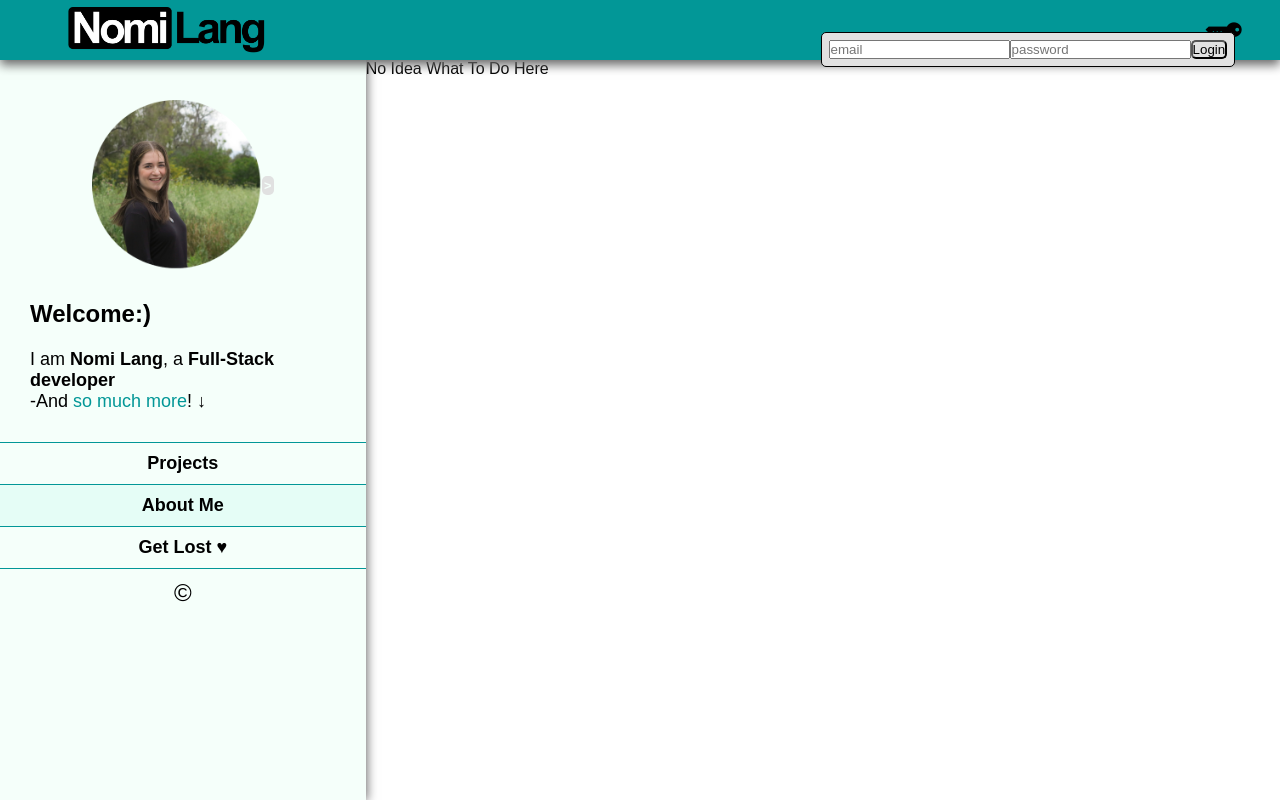
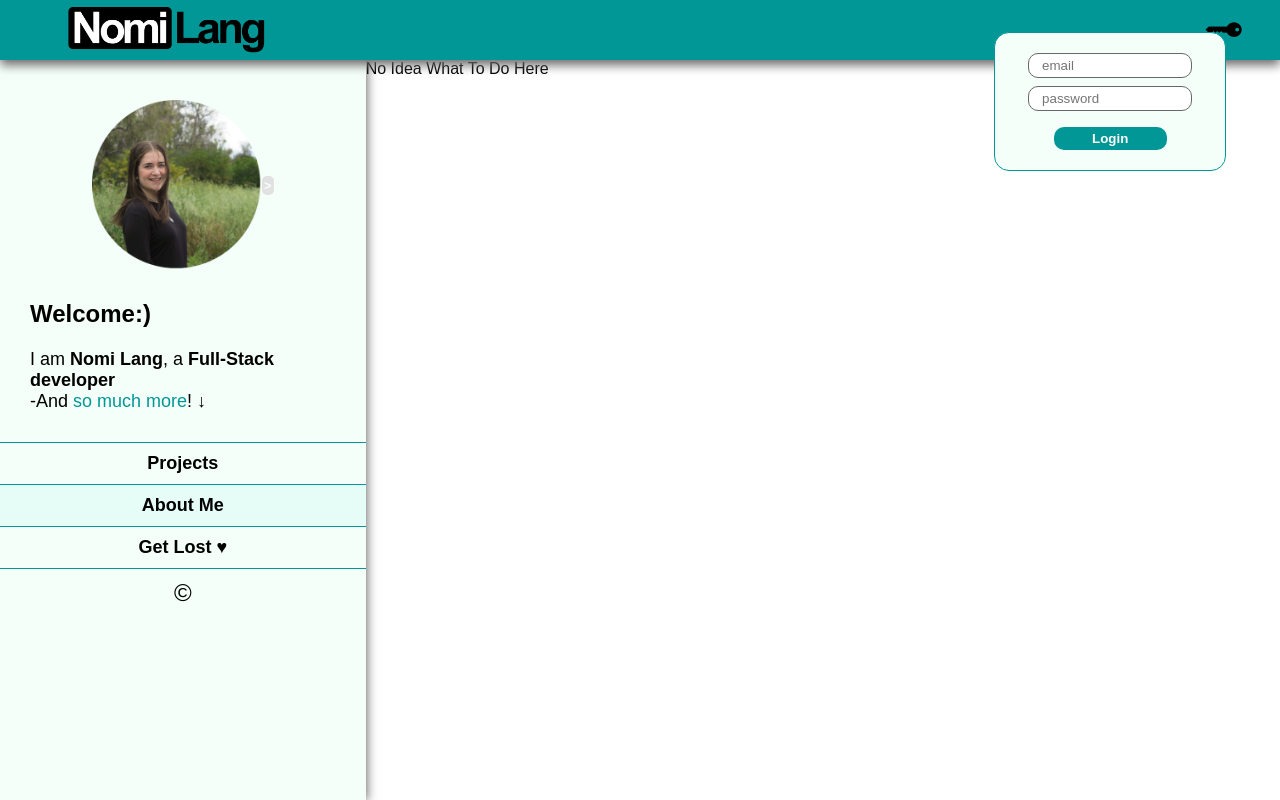
Before and after one commit to Nomi-La/Nomis_Website, a React (Vite) app in the folder frontend/: page / in a window 1280 px wide. Both pictures are taken after a click on the picture 1223 px from the left and 30 px from the top of the page. Built offline with nearby package versions, Linux system fonts and the light colour scheme.

Commit message:
login added and configured in the header -cool!

```diff
--- a/frontend/src/components/Auth/Login.jsx
+++ b/frontend/src/components/Auth/Login.jsx
@@ -1,6 +1,6 @@
 import './login.scss'
 import {useState} from "react";
-import {useDispatch} from "react-redux";
+import {useDispatch, useSelector} from "react-redux";
 import {login, logout} from "../../slices/authSlice.js";
 import {Link} from "react-router";
 import api from "../../axios/api.js";
@@ -9,10 +9,11 @@ export default function Login () {
     const [email, setEmail] = useState('')
     const [password, setPassword]= useState('')
     const [error, setError] = useState('')
+    const [log, setLog] = useState(false)
 
     const dispatch = useDispatch()
-    const user = localStorage.getItem('user')
-    const token = localStorage.getItem('access-token')
+    const token = useSelector((state) => state.auth.accessToken)
+    const user = useSelector((state) => state.auth.user)
 
     const handleSubmit = async (e) => {
         e.preventDefault();
@@ -24,7 +25,7 @@ export default function Login () {
                 password,
             });
 
-            const {access, refresh, user} = response.data
+            const {access, refresh} = response.data
 
             dispatch(
                 login({
@@ -33,25 +34,53 @@ export default function Login () {
                     refreshToken: refresh
                 })
             )
+            setLog(false)
+        } catch (err) {
+          if (err.response) {
+            const data = err.response.data;
 
-        } catch (err) {
-            console.error(err)
-            setError('Invalid email or password')
+            let message = "";
+            if (typeof data === "string") {
+              message = data;
+            } else if (data.detail) {
+              message = data.detail;
+            } else if (typeof data === "object") {
+              message = Object.values(data).flat().join(" ");
+            } else {
+              message = "An error occurred.";
             }
+
+            console.error(message);
+            setError(message);
+          } else {
+            setError("Network error, please try again.");
+          }}
     };
 
+    const handleLogout = () => {
+        dispatch(logout())
+        setLog(false)
+    }
+
     return <>
+        {token && <img className="log-logo" src="/door2.png" alt="logo-star"
+              onClick={() => setLog(!log)}/>}
+        {!token && <img className="key-logo" src="/key2.png" alt="logo-star"
+              onClick={() => setLog(!log)}/>}
+
+        { !token && log &&
             <div className='login-sec'>
-            {!user && !token &&
             <form className='signin-form' onSubmit={handleSubmit}>
 
             <input
+                className='input'
                 type='email'
                 placeholder='email'
                 onChange={(e) => setEmail(e.target.value)}
             />
 
             <input
+                className='input'
                 type='password'
                 placeholder='password'
                 onChange={(e) => setPassword(e.target.value)}
@@ -65,8 +94,12 @@ export default function Login () {
             {/*<Link to='/reset-password'>forgot password?</Link>*/}
 
         </form>
+            </div>
             }
-            {user && token && <></>}
+        {token && log &&
+            <div className='login-sec'>
+            <button className='login-button' onClick={handleLogout}>logout</button>
             </div>
+        }
     </>
 }
--- a/frontend/src/components/Auth/login.scss
+++ b/frontend/src/components/Auth/login.scss
@@ -1,17 +1,48 @@
 @use '../../colors' as *;
+
+.key-logo{
+    margin: 2.7vh 3vw;
+    cursor: pointer;
+  }
+  .log-logo{
+    margin: 1.5vh 3vw;
+    cursor: pointer;
+  }
 
 .login-sec{
   position: absolute;
-  background-color: #e1e1e1;
-  border: 0.5px solid black;
-  border-radius: 5px;
-  padding: 7px;
-  right: 3.5vw;
+  background-color: $lightTurquoise;
+  border: 0.5px solid $turquoise;
+  border-radius: 15px;
+  padding: 2vh 1vw 2.5vh;
+  right: 4.2vw;
   top: 4vh;
+  .signin-form{
+    display: flex;
+    flex-direction: column;
+    align-items: center;
+    justify-content: center;
+    .input{
+      color: $darkGray;
+      border: 0.5px solid $gray;
+      border-radius: 10px;
+      padding: 0.5vh 1vw;
+      width: 80%;
+      margin: 0.5vh 0px;
+    }
+
+  }
   .error-mes{
     color: red;
   }
   .login-button{
-    background-color: $lightGray;
-  }
+      color: $white;
+      border: none;
+      background-color: $turquoise;
+      padding: 0.5vh 3vw;
+      border-radius: 10px;
+      margin: 1.5vh 0px 0vh;
+      font-weight: bold;
+      cursor: pointer;
+    }
 }
--- a/frontend/src/components/Header/Header.jsx
+++ b/frontend/src/components/Header/Header.jsx
@@ -1,20 +1,15 @@
 import './header.scss'
 import {useNavigate} from "react-router";
 import Login from "../Auth/Login.jsx";
-import {useState} from "react";
 
 export default function Header(){
-    const [log, setLog] = useState(false)
     const navigate = useNavigate()
 
 
     return <>
         <div className="header-sec">
             <img className="name-logo" src="/logo3.png" alt="logo-name" onClick={()=>navigate("/")}/>
-            <img className="key-logo" src="/key2.png" alt="logo-star"
-            onClick={()=> setLog(!log)}/>
-            {log && <Login/>}
-            {/*<img className="log-logo" src="/doors2.png" alt="logo-star"/>*/}
+            <Login/>
         </div>
 
     </>
--- a/frontend/src/components/Header/header.scss
+++ b/frontend/src/components/Header/header.scss
@@ -20,12 +20,4 @@
     margin: 0.9vh 5vw;
     cursor: pointer;
   }
-  .key-logo{
-    margin: 2.7vh 3vw;
-    cursor: pointer;
-  }
-  .log-logo{
-    margin: 11px 60px;
-    cursor: pointer;
-  }
 }
```
Lines whose indentation alone changed are shown as unchanged.
